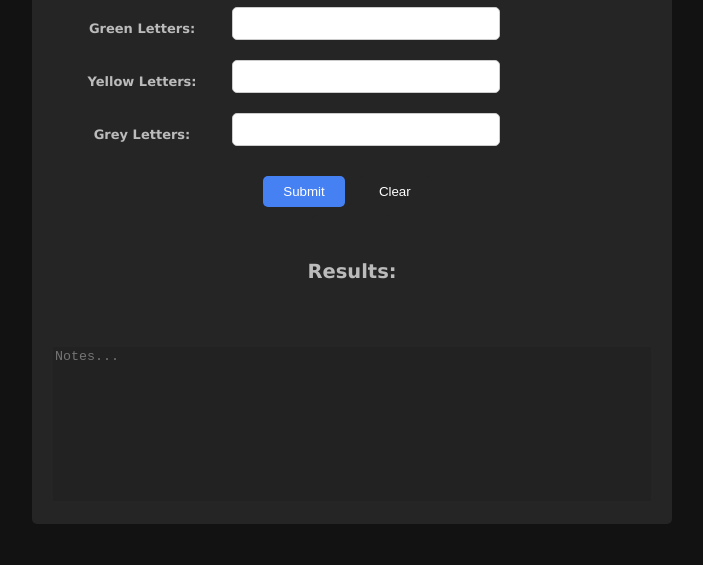
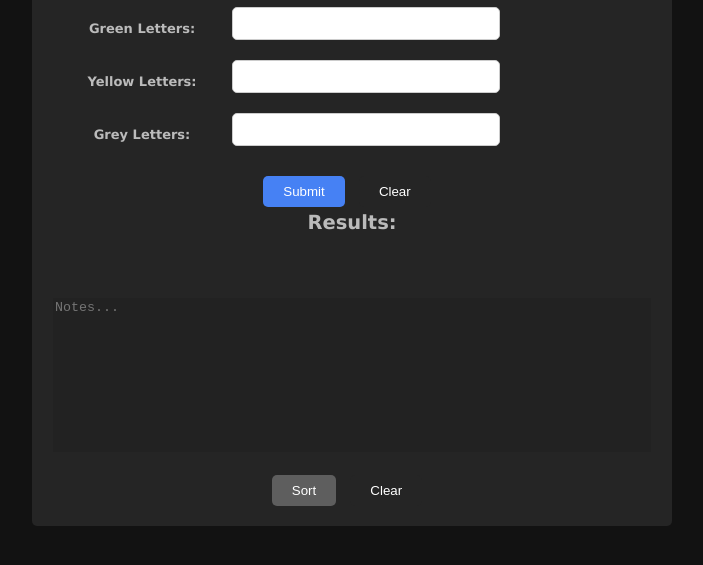
Before and after one commit to TheProgrammer33/WordleWeb, a plain HTML site: page index.html in a window 1280 px wide. Shown: the part 139-704 px from the top of the page, without its empty margins (288-991 px from the left). Drawn offline with Linux system fonts and the light colour scheme.

Commit message:
Removed Domain Input and Added Buttons
Removed the domain input that was added since it didn't work the intended way.
Added some buttons to make the notes input better.
Removed spellcheck on the notes section.

```diff
--- a/index.html
+++ b/index.html
@@ -58,19 +58,17 @@
         <button class="clear-button" onclick="clearInputs()">Clear</button>
       </div>
 
-      <div>
-        <input id="api-domain"
-          class="invisible-input"
-          type="text"
-          autocomplete="off"
-          autocapitalize="off"
-          spellcheck="false" />
-      </div>
-
       <h2>Results:</h2>
       <div id="data-box"></div>
 
-      <textarea placeholder="Notes..." rows="10" id="notes"></textarea>
+      <textarea placeholder="Notes..."
+        rows="10"
+        id="notes"
+        spellcheck="false"></textarea>
+      <div class="button-container">
+        <button class="sort-button" onclick="sortTextArea()">Sort</button>
+        <button class="clear-button" onclick="clearTextArea()">Clear</button>
+      </div>
     </div>
 
   <div id="information-modal" class="modal">
--- a/script.js
+++ b/script.js
@@ -16,10 +16,8 @@ function callApiEndpoint(wordLength, greenLetters, yellowLetters, greyLetters) {
     grey: greyLetters.toLowerCase()
   };
 
-  let apiDomain = document.getElementById("api-domain").value;
-
   var queryString = new URLSearchParams(data).toString();
-  var url = `http://${apiDomain ? apiDomain : 'api.dylanbryant.com'}:5000/api/solvewordle?${queryString}`;
+  var url = `http://api.dylanbryant.com:5000/api/solvewordle?${queryString}`;
 
   fetch(url)
     .then(response => response.json())
@@ -43,8 +41,9 @@ function clearInputs() {
 }
 
 function validateInputs(wordLength, greenLetters, yellowLetters, greyLetters) {
-  // Currently the server only handles two word lengths
-  if (wordLength !== "5" && wordLength !== "7" && wordLength !== "8") {
+  // Currently the server only handles four word lengths
+  possibleWordLengths = ["5", "6", "7", "8"]
+  if (wordLength in possibleWordLengths) {
     document.getElementById("error-message").innerHTML = "Word Length not Supported";
     document.getElementById("error-message").style.display = "block";
     return false
@@ -86,3 +85,11 @@ function closeInformationModal() {
   var modal = document.getElementById("information-modal");
   modal.style.display = "none";
 }
+
+function sortTextArea() {
+  document.getElementById("notes").value = document.getElementById("notes").value.split('').sort().join('')
+}
+
+function clearTextArea() {
+  document.getElementById("notes").value = "";
+}
--- a/style.css
+++ b/style.css
@@ -69,6 +69,13 @@ button {
 }
 .clear-button:hover {
   background-color: #222222;
+}
+
+.sort-button {
+  background-color: #5e5e5e;
+}
+.sort-button:hover {
+  background-color: #505050;
 }
 
 .error-message {
```
